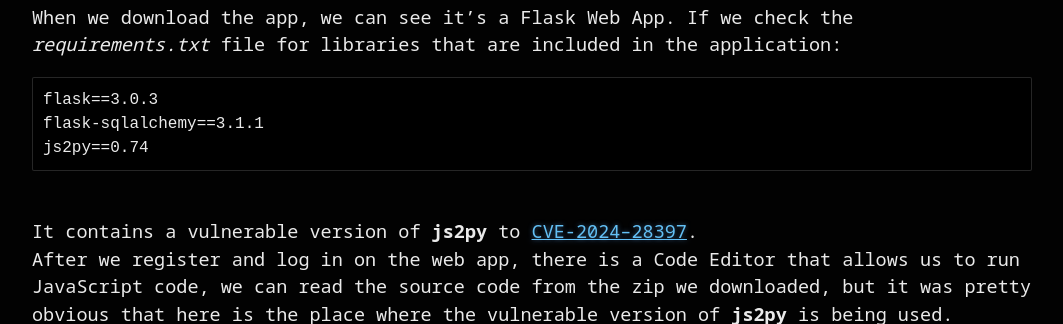
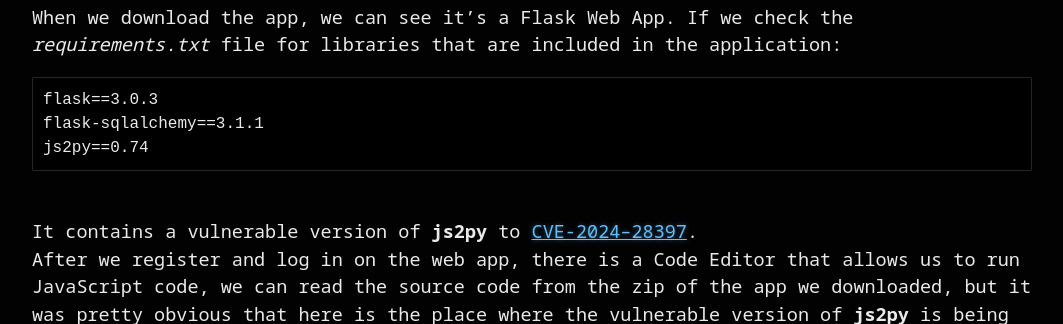
Before and after one commit to 20kilograma/blog, a Jekyll site: the page built from codeparttwo-htb.md, in a window 1280 px wide and 900 px high, scrolled down 2386 px, cut to the strip 14-338 px from the top of the window. Shown: the whole strip, without its empty margins (108-1171 px from the left). Built offline with Jekyll 4.4.1, drawn with Linux system fonts in a browser that asks for light colours; nearby versions of some CDN libraries; some web fonts are replaced; our own code applies the rules of GitHub Pages for plain Markdown files.

Commit message:
Update description in codeparttwo-htb.md
Clarified the source of the app zip file in the description of the Code Editor.

```diff
--- a/codeparttwo-htb.md
+++ b/codeparttwo-htb.md
@@ -36,6 +36,6 @@
 js2py==0.74</code></pre>
 <br>
 It contains a vulnerable version of <b>js2py</b> to <a href="https://nvd.nist.gov/vuln/detail/CVE-2024-28397">CVE-2024–28397</a>. <br>
-After we register and log in on the web app, there is a Code Editor that allows us to run JavaScript code, we can read the source code from the zip we downloaded, but it was pretty obvious that here is the place where the vulnerable
+After we register and log in on the web app, there is a Code Editor that allows us to run JavaScript code, we can read the source code from the zip of the app we downloaded, but it was pretty obvious that here is the place where the vulnerable
 version of <b>js2py</b> is being used.
 <img width="976" height="887" alt="image" src="https://github.com/user-attachments/assets/35eae281-9010-4ebf-8710-ffc83d8dbb48" />
```
